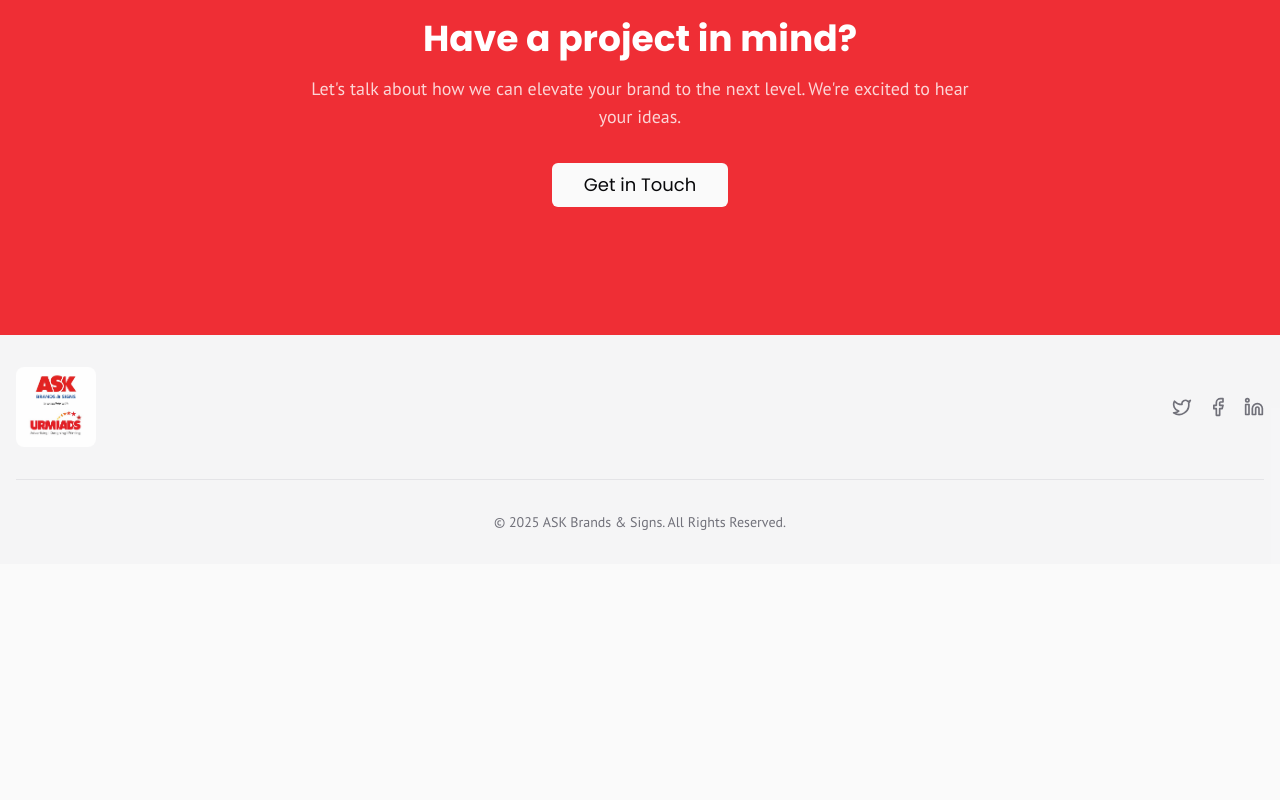
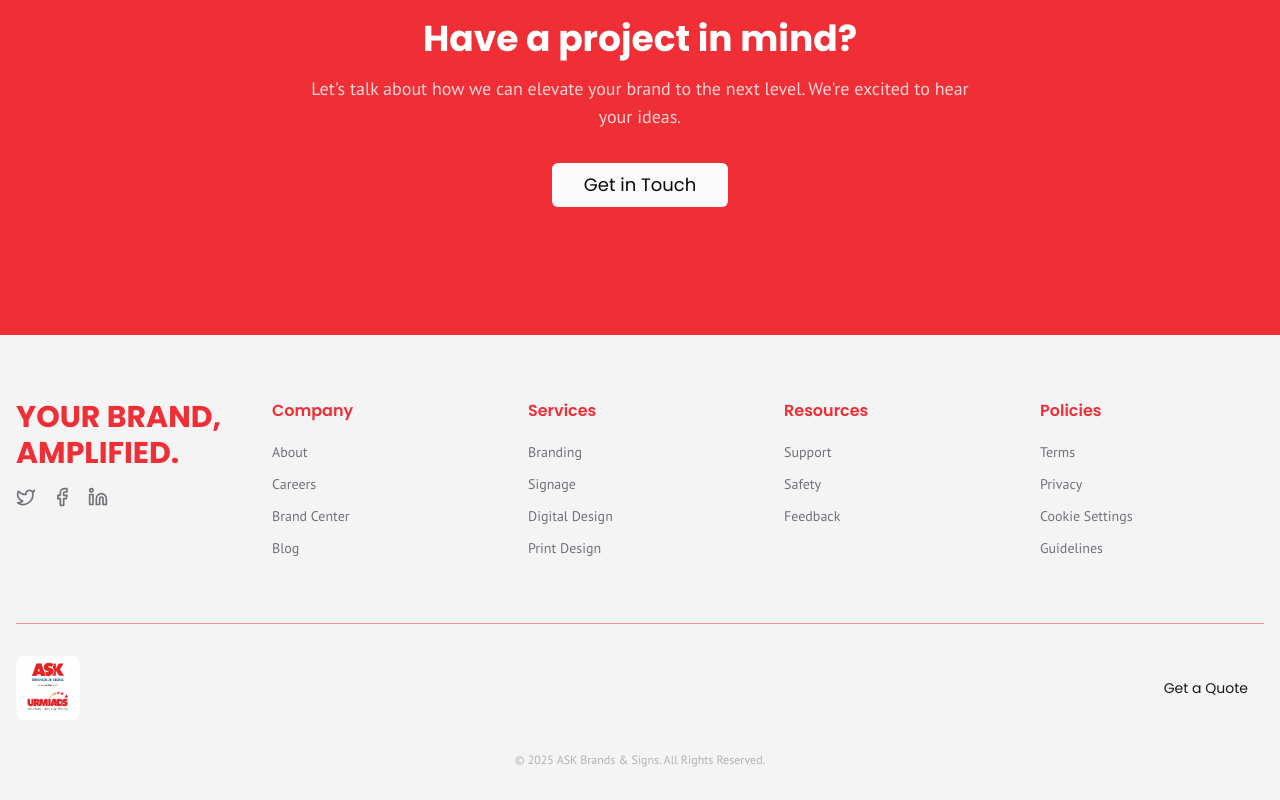
Before and after one commit to Maverick079/ASK, a Next.js app: page / in a window 1280 px wide. Shown: the part 3403-4203 px from the top of the page. Before the commit the page ends 3967 px from the top, so only its background shows below. Built offline with nearby package versions, Linux system fonts and the light colour scheme.

Commit message:
Make the Footer Like the latest discord footer with no language swither

```diff
--- a/src/components/footer.tsx
+++ b/src/components/footer.tsx
@@ -1,14 +1,53 @@
 import { Twitter, Linkedin, Facebook } from "lucide-react";
 import { Logo } from "./logo";
+import { Button } from "./ui/button";
+
+const footerLinks = [
+  {
+    title: "Company",
+    links: [
+      { label: "About", href: "#about" },
+      { label: "Careers", href: "#" },
+      { label: "Brand Center", href: "#" },
+      { label: "Blog", href: "#" },
+    ],
+  },
+  {
+    title: "Services",
+    links: [
+      { label: "Branding", href: "#" },
+      { label: "Signage", href: "#" },
+      { label: "Digital Design", href: "#" },
+      { label: "Print Design", href: "#" },
+    ],
+  },
+  {
+    title: "Resources",
+    links: [
+      { label: "Support", href: "mailto:hello@askbrands.com" },
+      { label: "Safety", href: "#" },
+      { label: "Feedback", href: "#" },
+    ],
+  },
+  {
+    title: "Policies",
+    links: [
+      { label: "Terms", href: "#" },
+      { label: "Privacy", href: "#" },
+      { label: "Cookie Settings", href: "#" },
+      { label: "Guidelines", href: "#" },
+    ],
+  },
+];
+
 
 export function Footer() {
   return (
-    <footer className="bg-secondary/70">
-      <div className="container mx-auto px-4 py-8">
-        <div className="flex flex-col md:flex-row justify-between items-center">
-          <div className="flex items-center gap-2 mb-4 md:mb-0">
-            <Logo className="h-20" />
-          </div>
+    <footer className="bg-secondary text-secondary-foreground">
+      <div className="container mx-auto px-4 pt-16 pb-8">
+        <div className="grid grid-cols-2 md:grid-cols-5 gap-8">
+            <div className="col-span-2 md:col-span-1 mb-8 md:mb-0">
+                <h3 className="text-3xl font-bold font-headline text-primary mb-4">YOUR BRAND, AMPLIFIED.</h3>
                  <div className="flex gap-4">
                     <a href="#" aria-label="Twitter" className="text-muted-foreground hover:text-primary">
                     <Twitter className="h-5 w-5" />
@@ -21,7 +60,32 @@ export function Footer() {
                     </a>
                 </div>
             </div>
-        <div className="mt-8 text-center text-sm text-muted-foreground font-body border-t pt-8">
+
+            {footerLinks.map((section) => (
+            <div key={section.title}>
+              <h4 className="font-headline text-primary font-semibold mb-4">{section.title}</h4>
+              <ul className="space-y-2">
+                {section.links.map((link) => (
+                  <li key={link.label}>
+                    <a href={link.href} className="text-muted-foreground hover:text-primary hover:underline font-body text-sm">
+                      {link.label}
+                    </a>
+                  </li>
+                ))}
+              </ul>
+            </div>
+          ))}
+        </div>
+
+        <div className="mt-16 border-t border-primary/50 pt-8 flex flex-col sm:flex-row justify-between items-center">
+            <div className="flex items-center gap-2">
+                <Logo className="h-16" />
+            </div>
+            <Button asChild variant="secondary" className="font-headline mt-4 sm:mt-0">
+                <a href="#contact">Get a Quote</a>
+            </Button>
+        </div>
+        <div className="mt-8 text-center text-xs text-muted-foreground/50 font-body">
           <p>&copy; {new Date().getFullYear()} ASK Brands & Signs. All Rights Reserved.</p>
         </div>
       </div>
```
Lines whose indentation alone changed are shown as unchanged.
